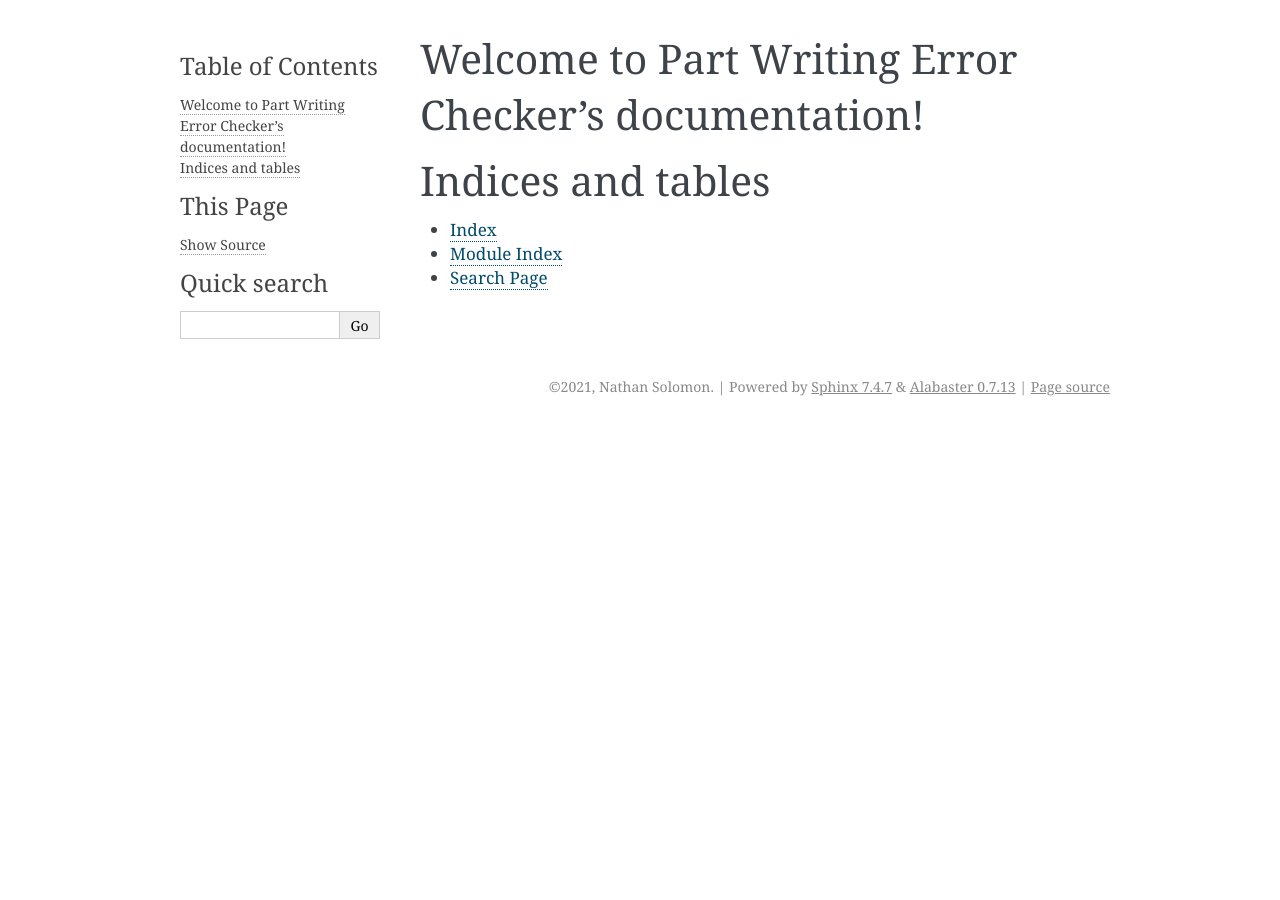
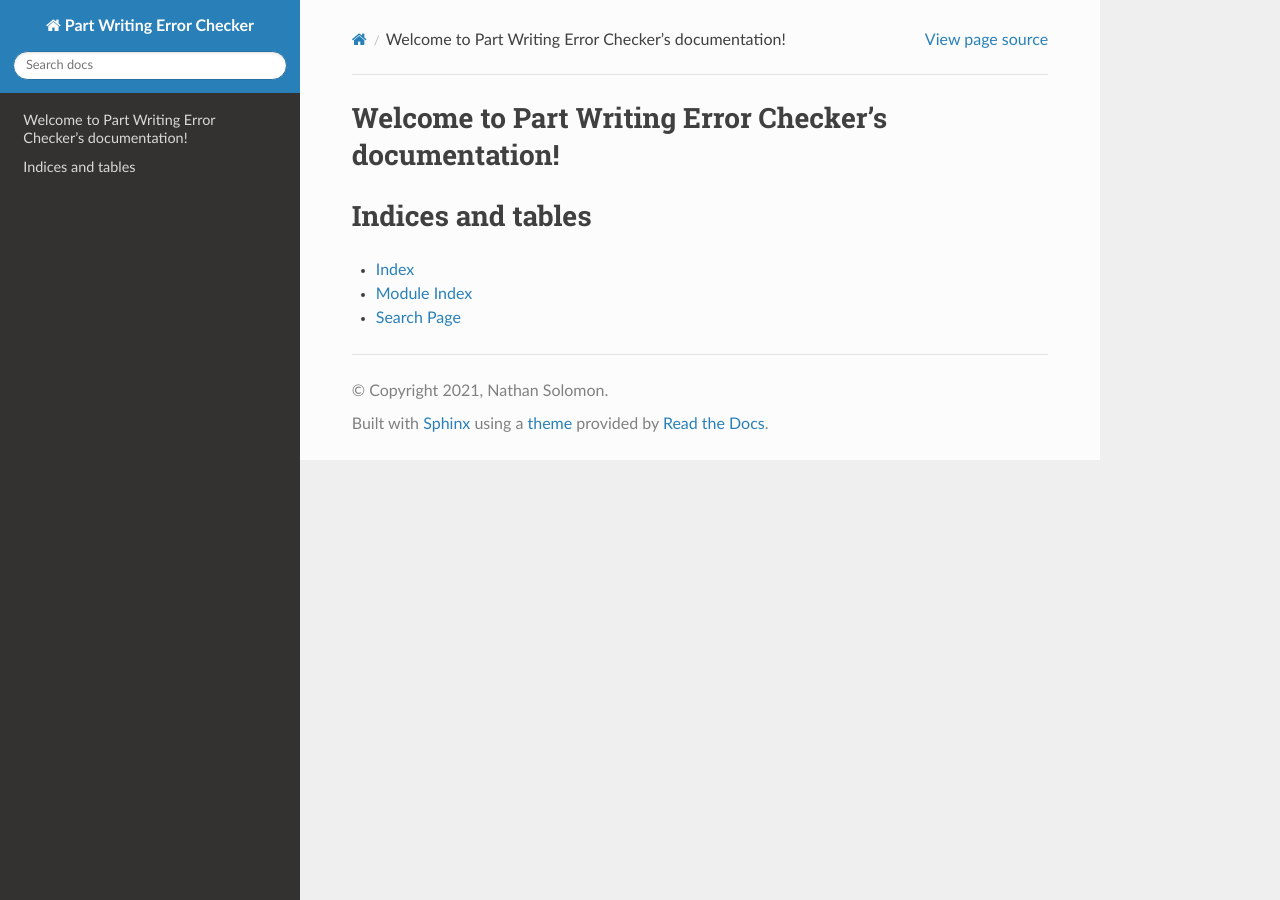
Before and after one commit to Jedimaster4559/PartwritingErrorChecker, a Sphinx documentation site: the page built from docs/index.rst, in a window 1280 px wide. Built offline with Sphinx 7.4.7 and the Read the Docs theme 2.0.0, drawn with Linux system fonts in a browser that asks for light colours.

Commit message:
maybe we found the theme now

```diff
--- a/docs/conf.py
+++ b/docs/conf.py
@@ -44,9 +44,7 @@ exclude_patterns = ['_build', 'Thumbs.db', '.DS_Store']
 
 # The theme to use for HTML and HTML Help pages.  See the documentation for
 # a list of builtin themes.
-#
-# Theme removed to see what happens be default
-# html_theme = 'master'
+html_theme = 'sphinx_rtd_theme'
 
 # Add any paths that contain custom static files (such as style sheets) here,
 # relative to this directory. They are copied after the builtin static files,
```
